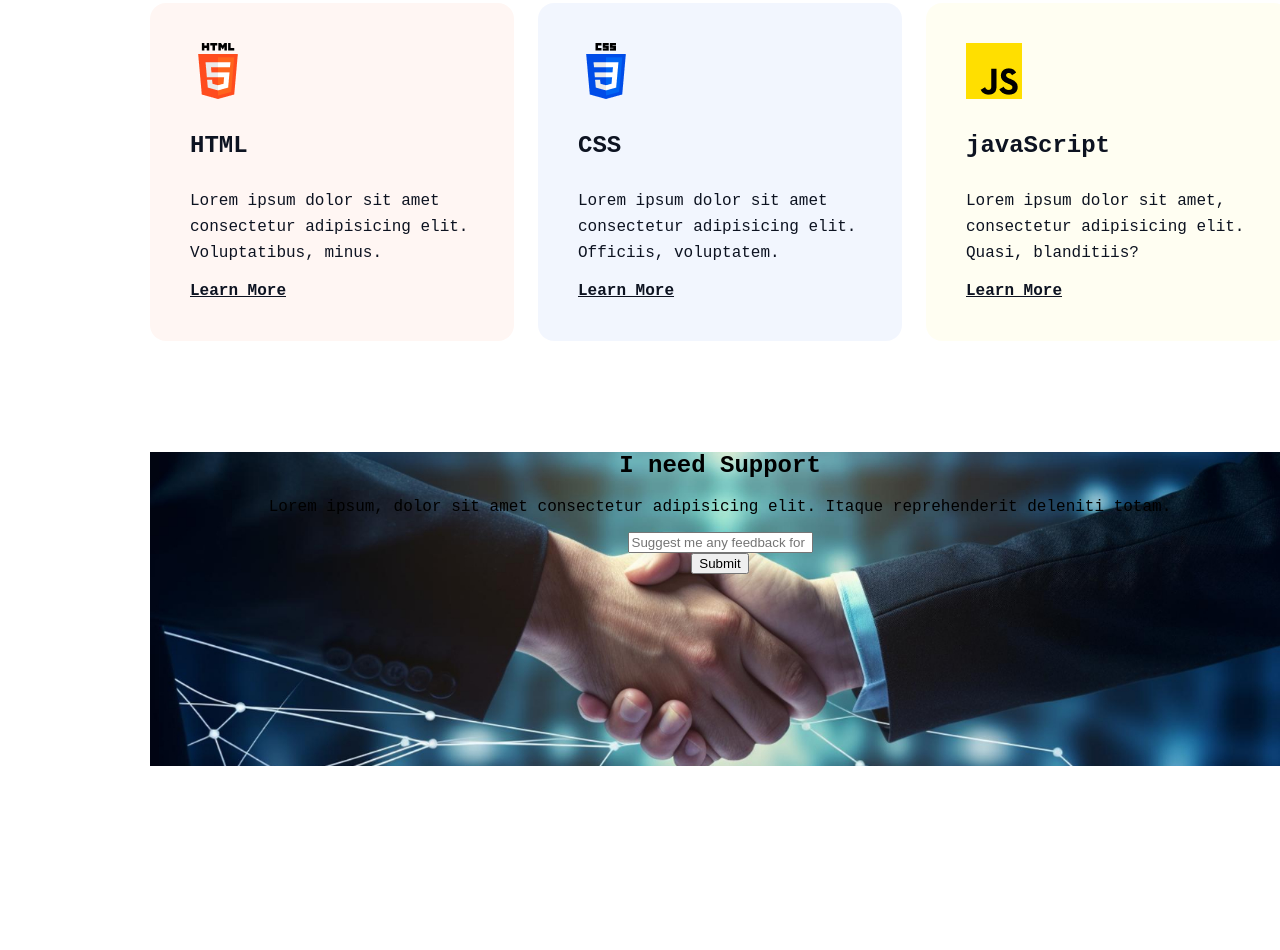
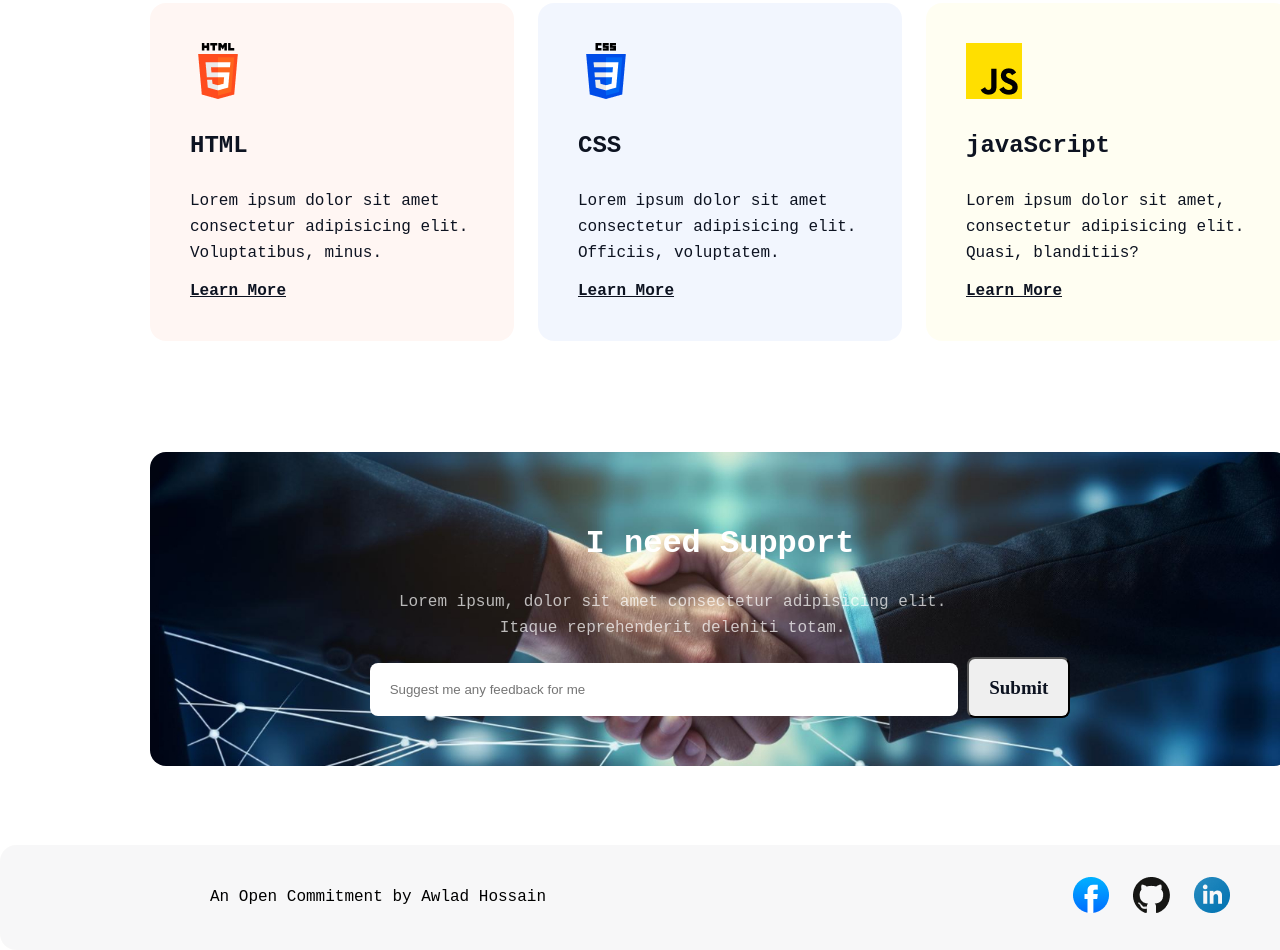
Before and after one commit to Dhiman-Roy/assignment_one, a plain HTML site: page index.html in a window 1280 px wide. Shown: the part 3364-4314 px from the top of the page. Before the commit the page ends 4130 px from the top, so only its background shows below. Drawn offline with Linux system fonts and the light colour scheme; a web font is replaced by a local one.

Commit message:
design added

```diff
--- a/index.html
+++ b/index.html
@@ -19,7 +19,9 @@
           Lorem Ipsum is simply dummy text of the printing and typesetting
           industry. Lorem Ipsum has been the industry's standard dummy text.
         </p>
-        <button class="bannerButton"><a href="">Contact with me</a></button>
+        <button class="bannerButton">
+          <a href="#footer">Contact with me</a>
+        </button>
       </div>
     </div>
     <div class="body_wrapper">
@@ -138,6 +140,7 @@
         </div>
       </section>
       <div class="section4">
+        <div class="wrapper">
           <h2>I need Support</h2>
           <p>
             Lorem ipsum, dolor sit amet consectetur adipisicing elit. Itaque
@@ -146,7 +149,11 @@
           <form action="">
             <div class="formData">
               <div class="searchBar">
-              <input type="text" placeholder="Suggest me any feedback for me" />
+                <input
+                  class=".feedBackBar"
+                  type="text"
+                  placeholder="Suggest me any feedback for me"
+                />
               </div>
               <div class="submitButton">
                 <input type="submit" value="Submit" />
@@ -155,5 +162,23 @@
           </form>
         </div>
       </div>
+      <footer id="footer">
+        <div class="section">
+          <div class="article">An Open Commitment by Awlad Hossain</div>
+          <div class="iconWrapper">
+            <a href="https://www.facebook.com/" target="_blank"
+              ><img src="./assets/facebook.png" alt="facebook image"
+            /></a>
+            <a href="https://github.com/" target="_blank"
+              ><img src="./assets/github.png" alt="github image"
+            /></a>
+
+            <a href="https://www.linkedin.com/" target="_blank"
+              ><img src="./assets/linkedin-icon 1.png" alt="linkedin image"
+            /></a>
+          </div>
+        </div>
+      </footer>
+    </div>
   </body>
 </html>
--- a/style.css
+++ b/style.css
@@ -259,4 +259,78 @@ iframe {
   margin-left: auto;
   margin-right: auto;
   margin-top: 111px;
+  display: flex;
+  justify-content: center;
+  align-items: center;
+  color: white;
+  border-radius: 16px;
+  background: rgba(0, 0, 0, 0.2), rgba(0, 0, 0, 0.2), rgba(0, 0, 0, 0.2),
+    url(Email);
 }
+.section4 h2 {
+  font-size: 32px;
+  font-weight: 700;
+  line-height: 36px;
+}
+.section4 p {
+  font-size: 16px;
+  font-weight: 400;
+  line-height: 26px;
+  opacity: 0.7;
+  width: 606px;
+}
+.section4 .submitButton {
+  display: inline;
+}
+.section4 .searchBar {
+  display: inline;
+}
+.section4 .searchBar > input[type="text"] {
+  /* background-color: white;
+  font-size: 16px;
+  font-weight: 400;
+  line-height: 26px; */
+  padding: 19px 20px 19px 20px;
+  width: 548px;
+
+  border: 1px solid rgba(13, 19, 33, 0.15);
+  border-radius: 8px;
+  border: none;
+}
+.section4 .submitButton > input[type="submit"] {
+  padding: 17px 20px 17px 20px;
+  border-radius: 8px;
+  color: rgb(13, 19, 33);
+  font-family: Azeret Mono;
+  font-size: 19px;
+  font-weight: 600;
+  line-height: 23px;
+}
+.section4 .searchBar > input[type="text"] ::placeholder {
+  color: rgba(13, 19, 33, 0.4);
+
+  font-size: 16px;
+  font-weight: 400;
+  line-height: 19px;
+}
+footer {
+  margin-top: 79px;
+}
+
+footer .section {
+  display: flex;
+  justify-content: center;
+  align-items: center;
+  width: 1440px;
+  background-color: aqua;
+  margin-left: auto;
+  margin-right: auto;
+  padding: 32px 0;
+  gap: 527px;
+  border-radius: 16px;
+  background: rgba(13, 19, 33, 0.03);
+}
+footer .iconWrapper {
+  display: flex;
+  gap: 24px;
+}
```
Lines whose indentation alone changed are shown as unchanged.
